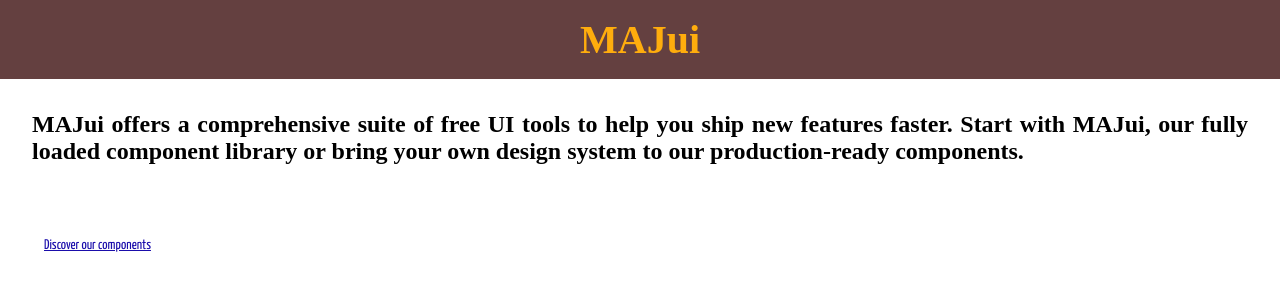
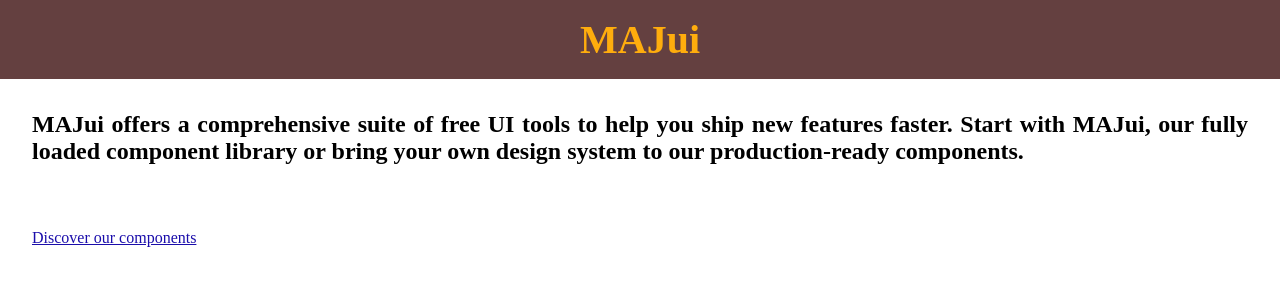
Before and after one commit to akhiljozph/maj-ui, a React (Vite) app: page / in a window 1280 px wide. Shown: the top 300 px of the page. Built offline with nearby package versions, Linux system fonts and the light colour scheme.

Commit message:
MAJ-60 - Updates for Maj-Button.

```diff
--- a/src/components/maj-button/MajButton.scss
+++ b/src/components/maj-button/MajButton.scss
@@ -24,10 +24,15 @@
 
 .maj-btn-link {
     border: none;
+    color: #1a0dab;
+    cursor: pointer;
     text-decoration: underline;
-    color: #1a0dab;
 
-    &:visited {
-        color: #681da8;
+    &:hover {
+        color: red;
     }
 }
+
+.maj-btn-link:visited {
+    color: #681da8;
+}
--- a/src/components/maj-button/MajButton.tsx
+++ b/src/components/maj-button/MajButton.tsx
@@ -1,21 +1,28 @@
 import './MajButton.scss';
 
 interface MajButtonProps {
-    link?: string,
+    basic?: boolean,
     children?: string,
+    danger?: boolean,
+    default?: boolean,
+    info?: boolean,
+    link?: boolean,
     primary?: boolean,
+    success?: boolean,
+    url?: string,
+    warning?: boolean,
 }
 
 function MajButton(props: MajButtonProps) {
 
-    const btnClickFn = (link?: string) => {
-        if (checkForURLValidity(link)) {
-            window.open(link, "_blank");
+    const btnClickFn = (url?: string) => {
+        if (checkForURLValidity(url)) {
+            window.open(url, "_blank");
         }
     }
 
-    const checkForURLValidity = (link?: string) => {
-        if (link) {
+    const checkForURLValidity = (url?: string) => {
+        if (url) {
             const pattern = new RegExp('^(https?:\\/\\/)?'+
             '((([a-z\\d]([a-z\\d-]*[a-z\\d])*)\\.)+[a-z]{2,}|'+
             '((\\d{1,3}\\.){3}\\d{1,3}))'+
@@ -23,14 +30,20 @@ function MajButton(props: MajButtonProps) {
             '(\\?[;&a-z\\d%_.~+=-]*)?'+
             '(\\#[-a-z\\d_]*)?$','i');
 
-            return !!pattern.test(link);
+            return !!pattern.test(url);
         }
 
         return false;
     }
 
     return (
-        <button type="button" className="maj-btn maj-btn-default maj-btn-link" onClick={() => btnClickFn(props.link)}>{ props.children }</button>
+        <div>
+            { props && props.link ?
+                <a className='maj-btn-link'>{props.children}</a>
+                : <button type="button" className="maj-btn maj-btn-default" onClick={() => btnClickFn(props.url)}>{ props.children }</button>
+            }
+
+        </div>
     )
 }
 
```
Also changed, not shown: 1 other file (tests, documents, lock files or other folders).
